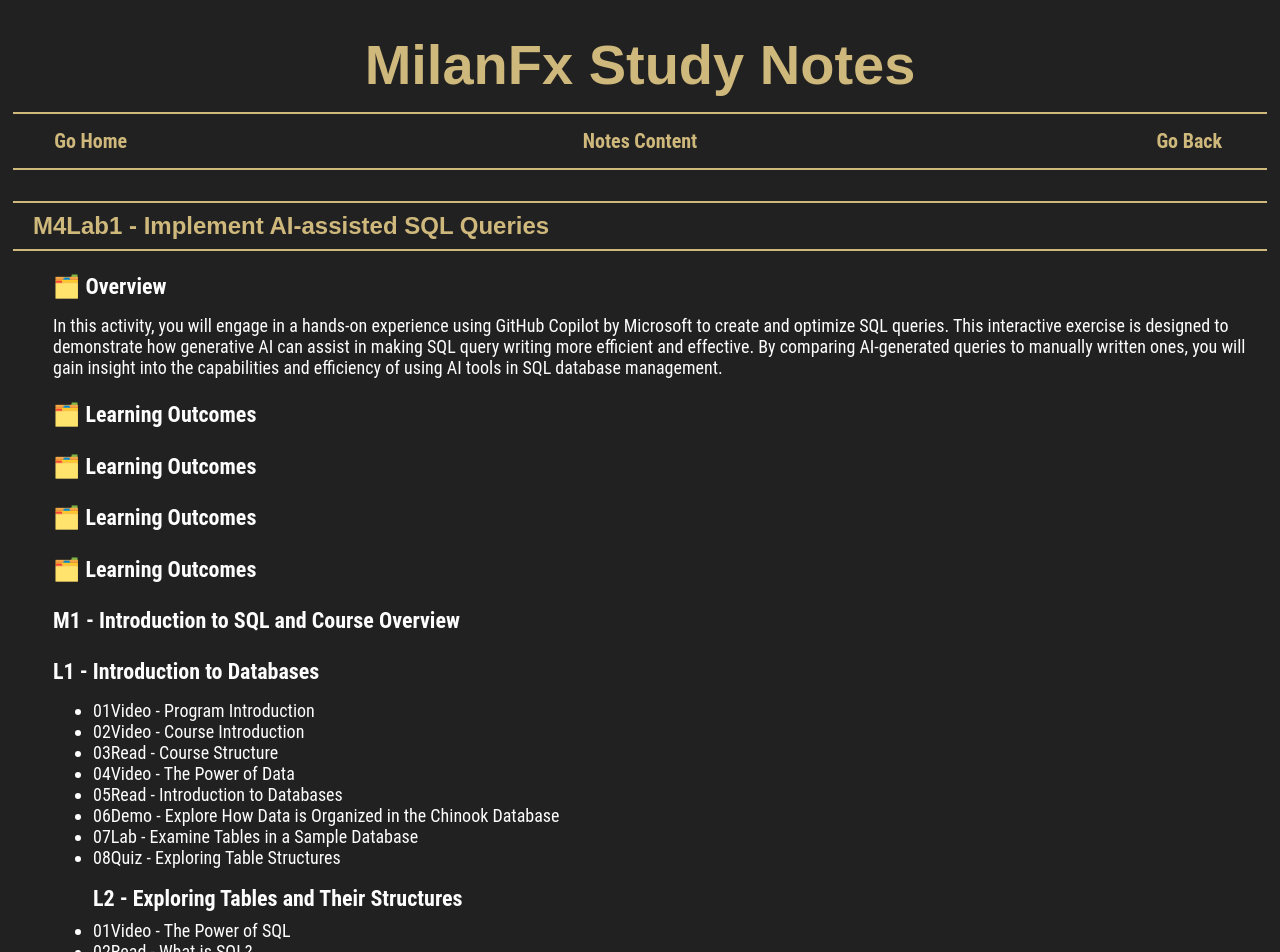
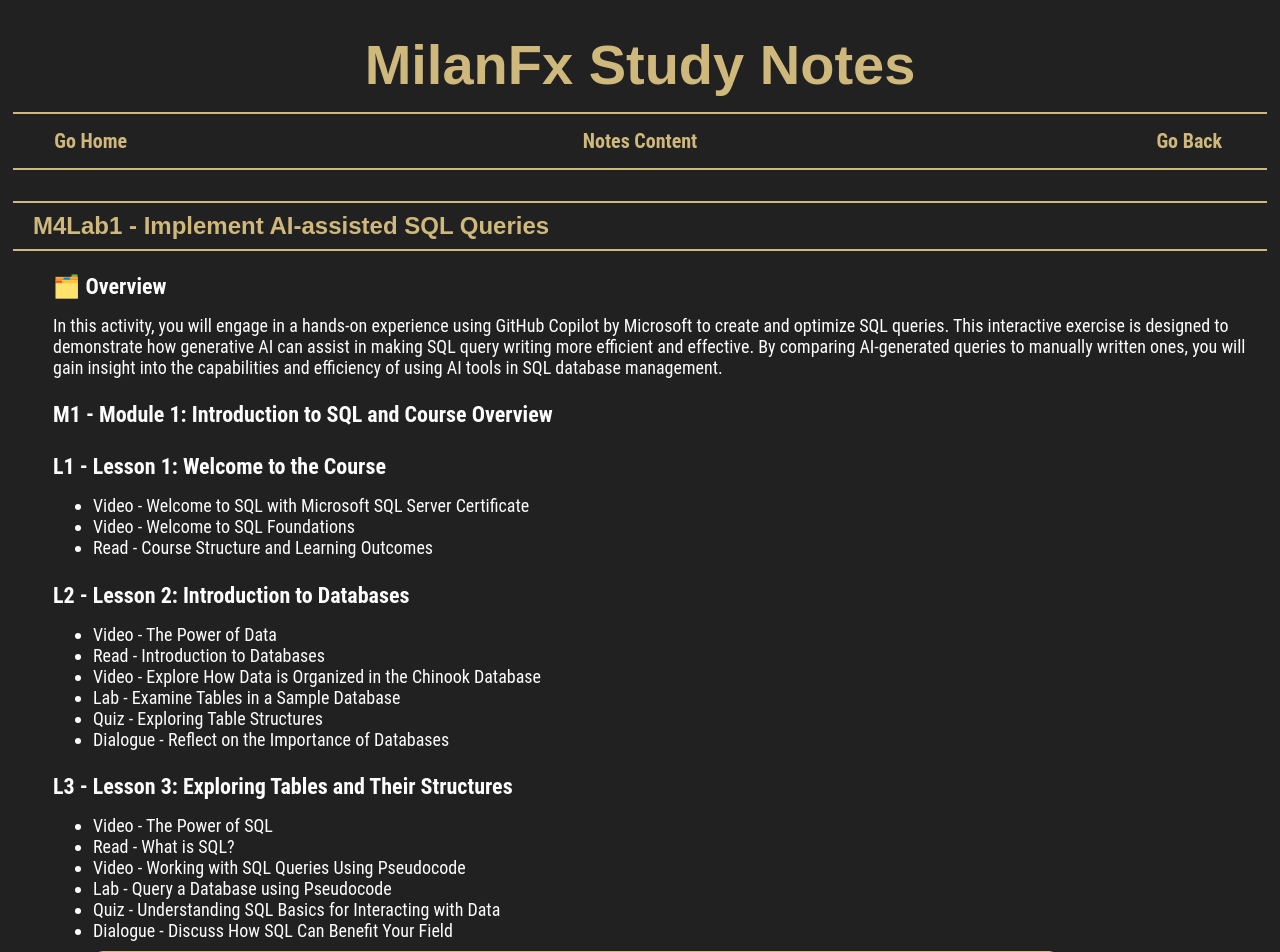
Before and after one commit to milanfx/milanfx.github.io, a Jekyll site: the page built from M1-Lab1.md, in a window 1280 px wide and 1400 px high. Shown: the top 952 px of the window. Built offline with Jekyll 4.4.1, drawn with Linux system fonts in a browser that asks for light colours; some of the changed text lies outside the part shown; grey boxes are pictures that could not be loaded.

Commit message:
Update M1-Lab1.md

```diff
--- a/M1-Lab1.md
+++ b/M1-Lab1.md
@@ -11,51 +11,29 @@
 
 In this activity, you will engage in a hands-on experience using GitHub Copilot by Microsoft to create and optimize SQL queries. This interactive exercise is designed to demonstrate how generative AI can assist in making SQL query writing more efficient and effective. By comparing AI-generated queries to manually written ones, you will gain insight into the capabilities and efficiency of using AI tools in SQL database management.
 
-#### 🗂️ Learning Outcomes
-#### 🗂️ Learning Outcomes
-#### 🗂️ Learning Outcomes
-#### 🗂️ Learning Outcomes
+#### M1 - Module 1: Introduction to SQL and Course Overview
+#### L1 - Lesson 1: Welcome to the Course
+-  Video - Welcome to SQL with Microsoft SQL Server Certificate
+-  Video - Welcome to SQL Foundations
+-  Read - Course Structure and Learning Outcomes
 
-#### M1 - Introduction to SQL and Course Overview
-#### L1 - Introduction to Databases
--  01Video - Program Introduction
--  02Video - Course Introduction
--  03Read - Course Structure
--  04Video - The Power of Data
--  05Read - Introduction to Databases
--  06Demo - Explore How Data is Organized in the Chinook Database
--  07Lab - Examine Tables in a Sample Database
--  08Quiz - Exploring Table Structures
-#### L2 - Exploring Tables and Their Structures
--  01Video - The Power of SQL
--  02Read - What is SQL?
--  03Demo - Working with SQL Queries Using Pseudocode
--  04Lab - Query a Database using Pseudocode
--  05Quiz - Understanding SQL Basics for Interacting with Data
+#### L2 - Lesson 2: Introduction to Databases
+-  Video - The Power of Data
+-  Read - Introduction to Databases
+-  Video - Explore How Data is Organized in the Chinook Database
+-  Lab - Examine Tables in a Sample Database
+-  Quiz - Exploring Table Structures
+-  Dialogue - Reflect on the Importance of Databases
 
-|ID|Type|Content|
-|:-:|:-:|-|
-|M1||Introduction to SQL and Course Overview|
-|||
-|L1||Introduction to Databases|
-|01|Video|Program Introduction|
-|02|Video|Course Introduction|
-|03|Read|Course Structure|
-|04|Video|The Power of Data|
-|05|Read|Introduction to Databases|
-|06|Demo|Explore How Data is Organized in the Chinook Database|
-|07|Lab|Examine Tables in a Sample Database|
-|08|Quiz|Exploring Table Structures|
-|||
-|L2||Exploring Tables and Their Structures|
-|01|Video|The Power of SQL|
-|02|Read|What is SQL?|
-|03|Demo|Working with SQL Queries Using Pseudocode|
-|04|Lab|Query a Database using Pseudocode|
-|05|Quiz|Understanding SQL Basics for Interacting with Data|
-|05|Project|Understanding SQL Basics for Interacting with Data|
-|05|Assignment|Understanding SQL Basics for Interacting with Data|
-|05|Assignment|Understanding SQL Basics for Interacting with Data|
+#### L3 - Lesson 3: Exploring Tables and Their Structures
+-  Video - The Power of SQL
+-  Read - What is SQL?
+-  Video - Working with SQL Queries Using Pseudocode
+-  Lab - Query a Database using Pseudocode
+-  Quiz - Understanding SQL Basics for Interacting with Data
+-  Dialogue - Discuss How SQL Can Benefit Your Field
+<img width="962" height="875" alt="image" src="https://github.com/user-attachments/assets/c06c5bcd-e7f8-4418-9d73-d32b63e3b268" />
+
 
 
 #### 🗂️ Task 1: Basic Query Generation with Copilot
```
